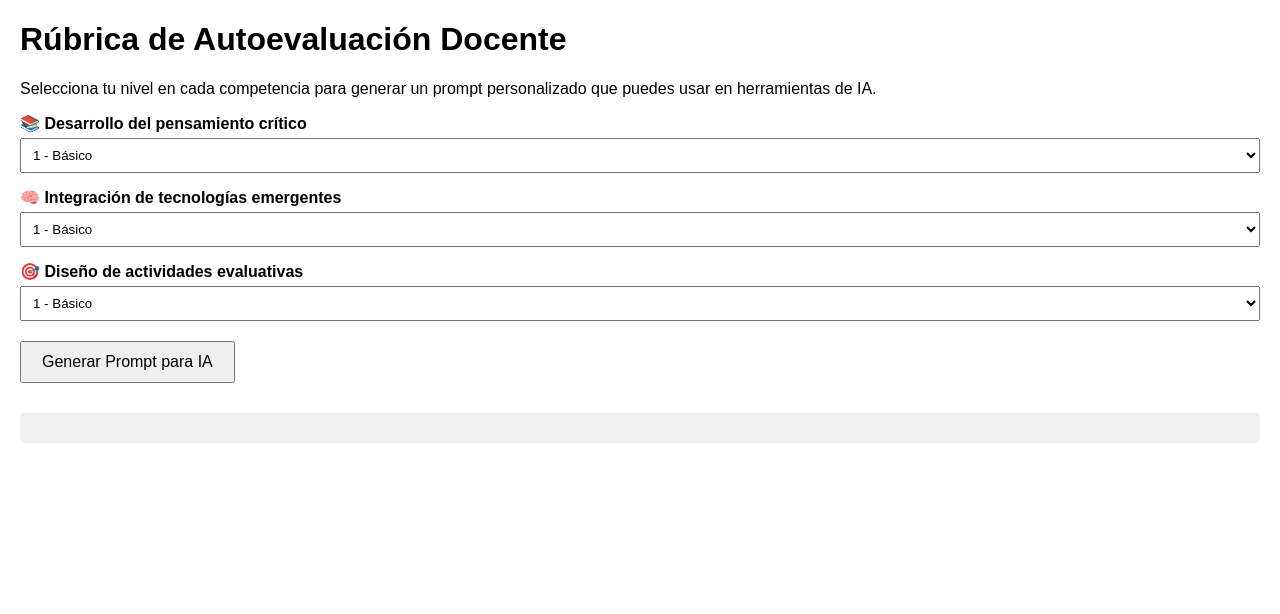
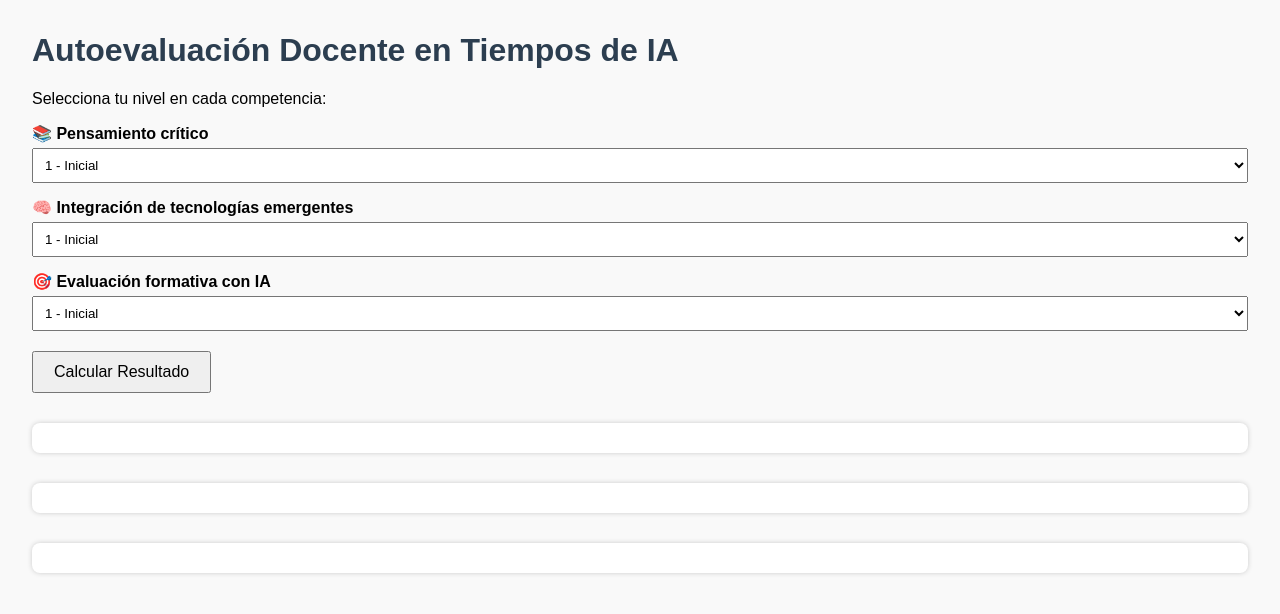
Before and after one commit to esquivelcindy220-ctrl/evaluacion_docente, a plain HTML site: page index.html in a window 1280 px wide. Drawn offline with Linux system fonts and the light colour scheme.

Commit message:
index.html

```diff
--- a/index.html
+++ b/index.html
@@ -2,54 +2,76 @@
 <html lang="es">
 <head>
   <meta charset="UTF-8">
-  <title>Autoevaluación Docente con IA</title>
+  <title>Autoevaluación Docente en Tiempos de IA</title>
   <style>
-    body { font-family: Arial, sans-serif; margin: 20px; }
+    body { font-family: Arial, sans-serif; margin: 2em; background: #f9f9f9; }
+    h1 { color: #2c3e50; }
     label { font-weight: bold; display: block; margin-top: 15px; }
     select { width: 100%; padding: 8px; margin-top: 5px; }
     button { margin-top: 20px; padding: 10px 20px; font-size: 16px; }
-    #prompt { margin-top: 30px; background: #f0f0f0; padding: 15px; border-radius: 5px; }
+    #resultado, #prompt, #botones { margin-top: 30px; background: #fff; padding: 15px; border-radius: 8px; box-shadow: 0 0 5px #ccc; }
+    a { margin-right: 10px; text-decoration: none; color: #0077cc; }
   </style>
 </head>
 <body>
 
-  <h1>Rúbrica de Autoevaluación Docente</h1>
-  <p>Selecciona tu nivel en cada competencia para generar un prompt personalizado que puedes usar en herramientas de IA.</p>
+  <h1>Autoevaluación Docente en Tiempos de IA</h1>
+  <p>Selecciona tu nivel en cada competencia:</p>
 
-  <label for="competencia1">📚 Desarrollo del pensamiento crítico</label>
-  <select id="competencia1">
-    <option value="básico">1 - Básico</option>
-    <option value="intermedio">2 - Intermedio</option>
-    <option value="avanzado">3 - Avanzado</option>
+  <label for="c1">📚 Pensamiento crítico</label>
+  <select id="c1">
+    <option value="1">1 - Inicial</option>
+    <option value="2">2 - Intermedio</option>
+    <option value="3">3 - Avanzado</option>
   </select>
 
-  <label for="competencia2">🧠 Integración de tecnologías emergentes</label>
-  <select id="competencia2">
-    <option value="básico">1 - Básico</option>
-    <option value="intermedio">2 - Intermedio</option>
-    <option value="avanzado">3 - Avanzado</option>
+  <label for="c2">🧠 Integración de tecnologías emergentes</label>
+  <select id="c2">
+    <option value="1">1 - Inicial</option>
+    <option value="2">2 - Intermedio</option>
+    <option value="3">3 - Avanzado</option>
   </select>
 
-  <label for="competencia3">🎯 Diseño de actividades evaluativas</label>
-  <select id="competencia3">
-    <option value="básico">1 - Básico</option>
-    <option value="intermedio">2 - Intermedio</option>
-    <option value="avanzado">3 - Avanzado</option>
+  <label for="c3">🎯 Evaluación formativa con IA</label>
+  <select id="c3">
+    <option value="1">1 - Inicial</option>
+    <option value="2">2 - Intermedio</option>
+    <option value="3">3 - Avanzado</option>
   </select>
 
-  <button onclick="generarPrompt()">Generar Prompt para IA</button>
+  <button onclick="calcularResultado()">Calcular Resultado</button>
 
+  <div id="resultado"></div>
   <div id="prompt"></div>
+  <div id="botones"></div>
 
   <script>
-    function generarPrompt() {
-      const c1 = document.getElementById("competencia1").value;
-      const c2 = document.getElementById("competencia2").value;
-      const c3 = document.getElementById("competencia3").value;
+    function calcularResultado() {
+      const valores = [
+        parseInt(document.getElementById("c1").value),
+        parseInt(document.getElementById("c2").value),
+        parseInt(document.getElementById("c3").value)
+      ];
 
-      const prompt = `Soy docente con nivel ${c1} en pensamiento crítico, ${c2} en tecnologías emergentes y ${c3} en diseño evaluativo. ¿Qué estrategias puedo aplicar para mejorar mi práctica en entornos virtuales 3D?`;
+      const promedio = valores.reduce((a, b) => a + b, 0) / valores.length;
+      let nivel = "";
+
+      if (promedio <= 1.5) nivel = "Inicial";
+      else if (promedio <= 2.5) nivel = "Intermedio";
+      else nivel = "Avanzado";
+
+      document.getElementById("resultado").innerHTML = `<h3>🧮 Nivel general: <strong>${nivel}</strong></h3>`;
+
+      const prompt = `Soy docente con nivel ${nivel} en competencias digitales y pensamiento crítico. ¿Qué estrategias puedo aplicar para mejorar mi práctica profesional en tiempos de IA?`;
 
       document.getElementById("prompt").innerHTML = `
         <h3>🎙 Prompt generado:</h3>
         <p>${prompt}</p>
-        <p><strong>Úsalo en:</strong> <<a href="https://chat.openai.com" target="_blank">Abrir en ChatGPT</a>
+      `;
+
+      document.getElementById("botones").innerHTML = `
+        <h3>🤖 ¿Deseas conversar con una IA?</h3>
+        <p>Elige una opción para abrir el prompt en tu herramienta favorita:</p>
+        <a href="https://chat.openai.com" target="_blank">Abrir en ChatGPT</a>
+        <a href="https://grok.x.ai" target="_blank">Abrir en Grok</a>
+        <a href="https://www.perplexity.ai" target="_blank">Abrir en Perplexity</a>
```
